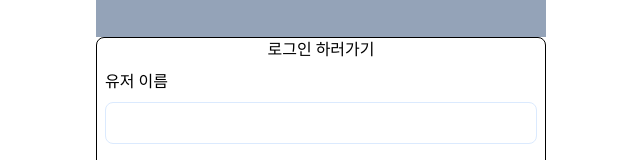
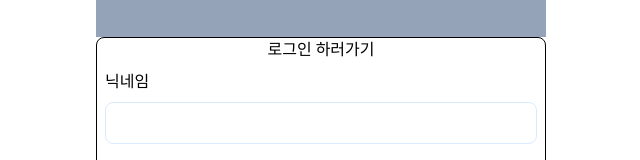
Before and after one commit to dygmm4288/board_game, a React (Vite) app in the folder front/: page /signup in a window 1280 px wide. Shown: the part 523-683 px from the top of the page, without its empty margins (319-959 px from the left). Built offline with nearby package versions, Linux system fonts and the light colour scheme; a web font is replaced by a local one.

Commit message:
[update] 문구 수정: 유저 이름 ->닉네임

```diff
--- a/front/src/components/login/LoginForm.tsx
+++ b/front/src/components/login/LoginForm.tsx
@@ -21,7 +21,7 @@ const LoginForm = () => {
         value={loginFormData.username}
         type='text'
         id='username'
-        label='유저 이름'
+        label='닉네임'
         onChange={handleChangeValue("username")}
       />
       <Input
```
